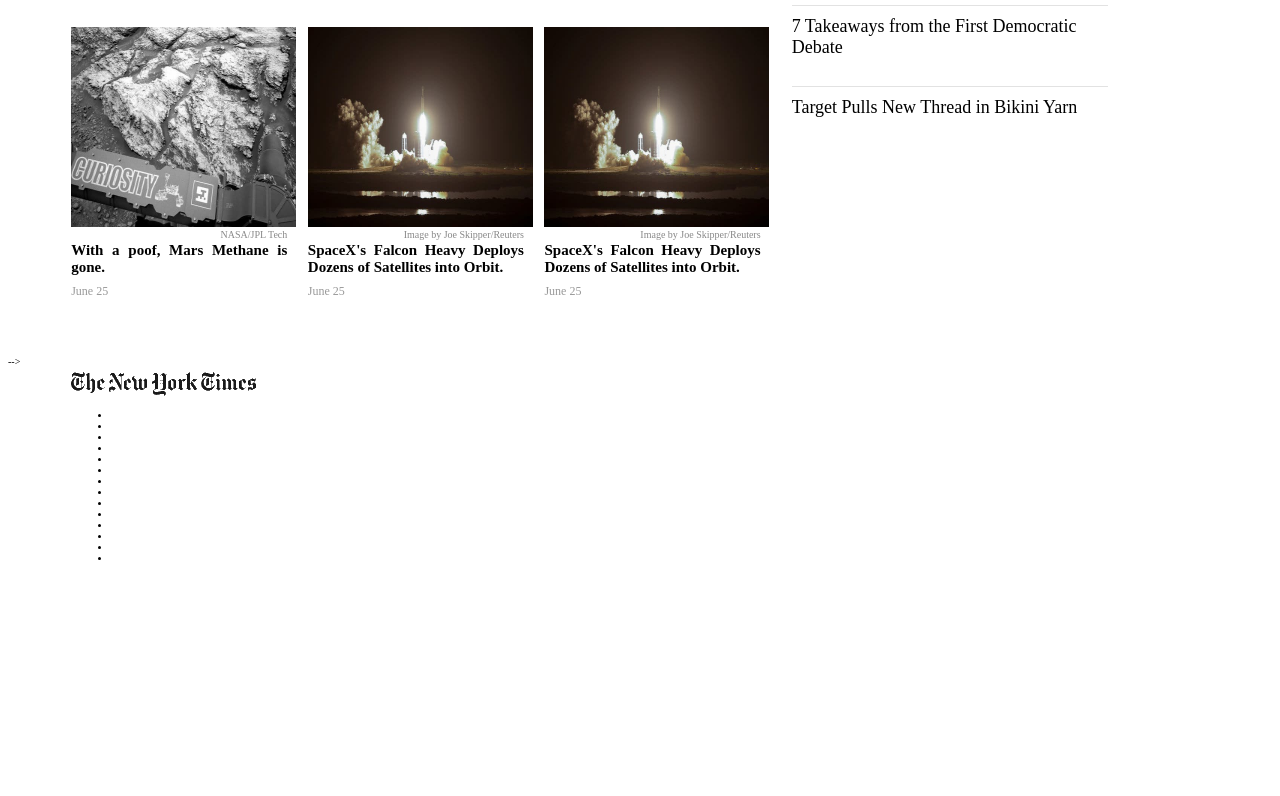
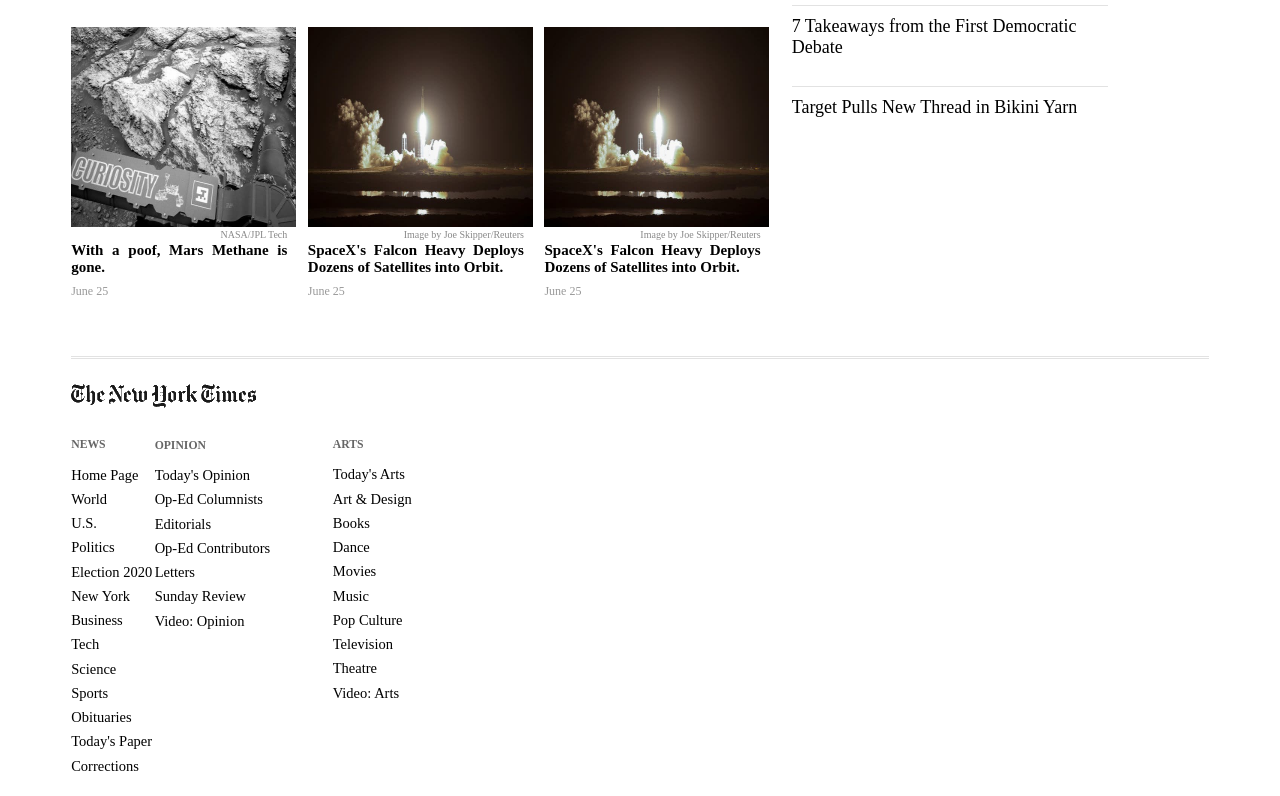
Before and after one commit to rsundar/The-New-York-Times, a plain HTML site: page index.html in a window 1280 px wide. Shown: the part 8950-9746 px from the top of the page. Before the commit the page ends 9524 px from the top, so only its background shows below. Drawn offline with Linux system fonts and the light colour scheme.

Commit message:
footer section styling.

```diff
--- a/assets/stylesheets/styles.css
+++ b/assets/stylesheets/styles.css
@@ -449,7 +449,53 @@
     background-image: url('../images/logo.png');
     background-repeat: no-repeat;
     margin-top: 0.25rem;
+    margin-bottom: 1.5rem;
     width: 25%;
     height: 3rem;
 }
+
+.footer1:before {
+    content: "";
+    display: block;
+    margin: 0 auto;
+    width: 100%;
+    padding-top: 2rem;
+    border-top: double #e2e2e2;
+}
+
+.footer-column {
+    display:inline-block;
+    position: relative;
+}
+
+.cloumn2, .column3 {
+    padding-left: 6rem;
+}
+
+.column2 {
+    top: -14.5rem;
+}
+
+.column3 {
+    top: -7.3rem;
+}
+
+div.footer-column > ul {
+    list-style: none;
+    padding: 0rem;
+}
+
+div.footer-column > ul > li {
+    font-size: 1.45rem;
+    padding: 0.25em 0em;
+}
+
+div.footer-column > ul > li > a {
+    color: inherit;
+    text-decoration: none;
+}
+
+div.footer-column > ul > li > a:hover {
+    text-decoration: underline;
+}
 /*END footer links styling section*/
--- a/index.html
+++ b/index.html
@@ -305,26 +305,53 @@
                         </div>
                     </div>
                 </div>
-            </section>-->
+            </section>
             <footer class="footer1">
                 <div class="footer-logo-container"></div>
                 <div class="footer-column">
+                    <h3 style='color:#666666'><strong>NEWS</strong></h3>
                     <ul>
-                        <li></li>
-                        <li></li>
-                        <li></li>
-                        <li></li>
-                        <li></li>
-                        <li></li>
-                        <li></li>
-                        <li></li>
-                        <li></li>
-                        <li></li>
-                        <li></li>
-                        <li></li>
-                        <li></li>
-                        <li></li>
+                        <li><a href='#'>Home Page</a></li>
+                        <li><a href='#'>World</a></li>
+                        <li><a href='#'>U.S.</a></li>
+                        <li><a href='#'>Politics</a></li>
+                        <li><a href='#'>Election 2020</a></li>
+                        <li><a href='#'>New York</a></li>
+                        <li><a href='#'>Business</a></li>
+                        <li><a href='#'>Tech</a></li>
+                        <li><a href='#'>Science</a></li>
+                        <li><a href='#'>Sports</a></li>
+                        <li><a href='#'>Obituaries</a></li>
+                        <li><a href='#'>Today's Paper</a></li>
+                        <li><a href='#'>Corrections</a></li>
                     </ul>
+                </div>
+                <div class="footer-column column2">
+                        <h3 style='color:#666666'><strong>OPINION</strong></h3>
+                        <ul>
+                            <li><a href='#'>Today's Opinion</a></li>
+                            <li><a href='#'>Op-Ed Columnists</a></li>
+                            <li><a href='#'>Editorials</a></li>
+                            <li><a href='#'>Op-Ed Contributors</a></li>
+                            <li><a href='#'>Letters</a></li>
+                            <li><a href='#'>Sunday Review</a></li>
+                            <li><a href='#'>Video: Opinion</a></li>
+                        </ul>
+                </div>
+                <div class="footer-column column3">
+                        <h3 style='color:#666666'><strong>ARTS</strong></h3>
+                        <ul>
+                            <li><a href='#'>Today's Arts</a></li>
+                            <li><a href='#'>Art & Design</a></li>
+                            <li><a href='#'>Books</a></li>
+                            <li><a href='#'>Dance</a></li>
+                            <li><a href='#'>Movies</a></li>
+                            <li><a href='#'>Music</a></li>
+                            <li><a href='#'>Pop Culture</a></li>
+                            <li><a href='#'>Television</a></li>
+                            <li><a href='#'>Theatre</a></li>
+                            <li><a href='#'>Video: Arts</a></li>
+                        </ul>
                 </div>
             </footer>
     </body>
```
